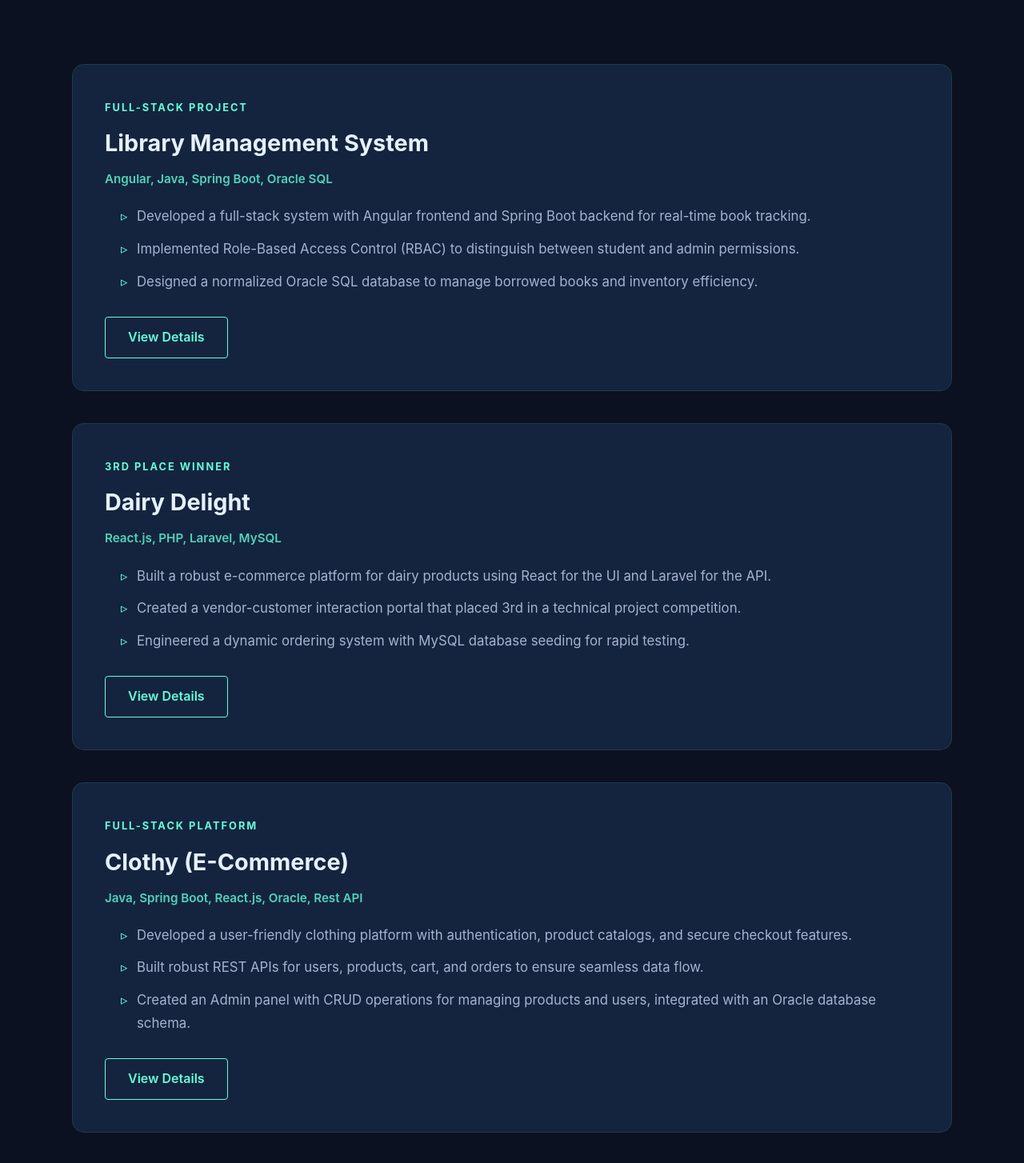
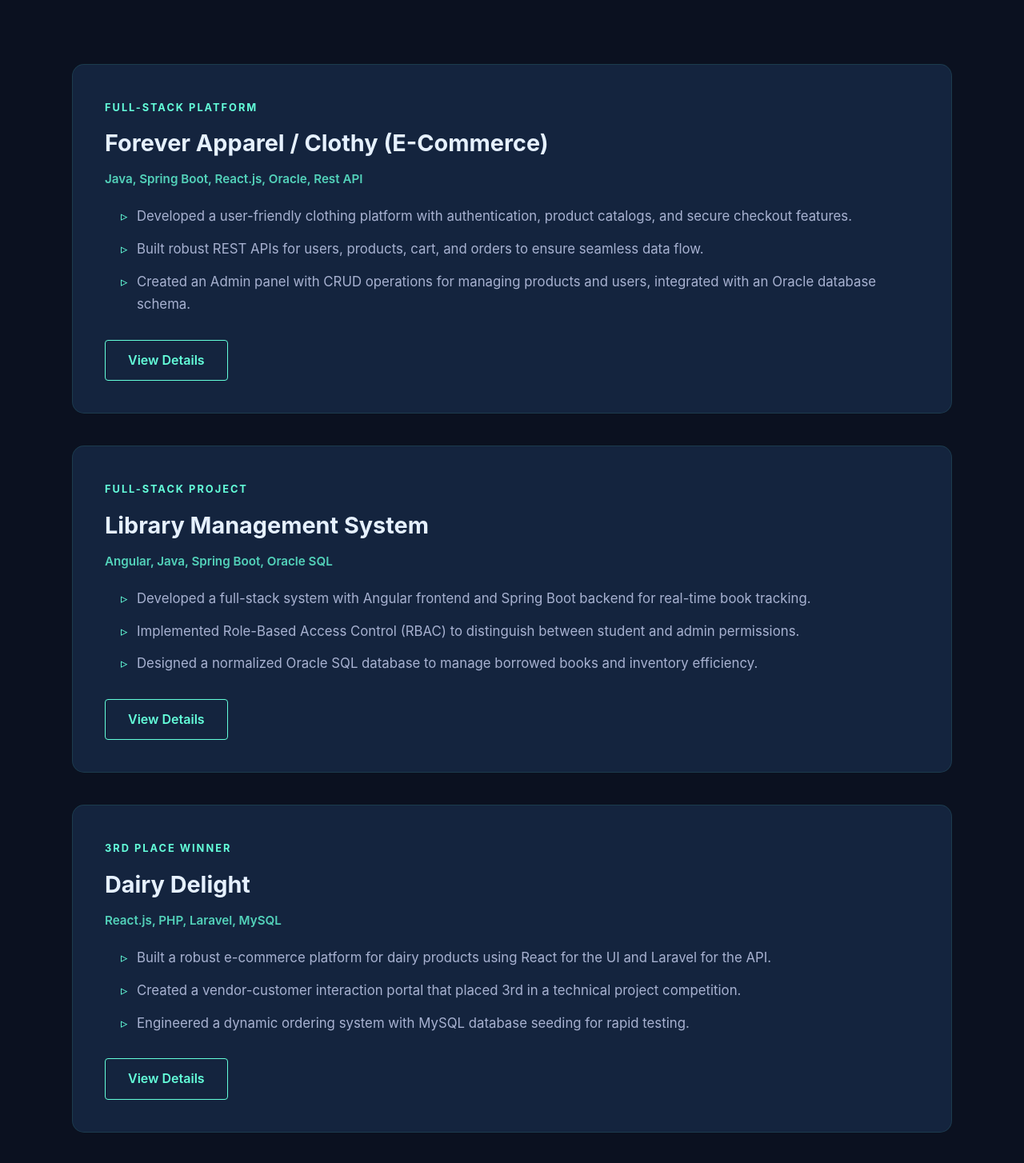
Before and after one commit to Vaibhav1872/portfolio, a React (Vite) app: page / in a window 1280 px wide. Shown: the part 3528-4982 px from the top of the page at 80% size. Built offline with nearby package versions, Linux system fonts and the light colour scheme; no server answers; the HTML template or start-up script is replaced by a standard one.

Commit message:
Update projects:Change Name Forever Apparel

```diff
--- a/src/components/Work.jsx
+++ b/src/components/Work.jsx
@@ -3,6 +3,19 @@ import '../Style/Work.css';
 
 const Projects = () => {
   const projects = [
+
+      {
+      title: "Forever Apparel / Clothy (E-Commerce)",
+      category: "FULL-STACK PLATFORM",
+      tech: "Java, Spring Boot, React.js, Oracle, Rest API",
+      points: [
+        "Developed a user-friendly clothing platform with authentication, product catalogs, and secure checkout features.",
+        "Built robust REST APIs for users, products, cart, and orders to ensure seamless data flow.",
+        "Created an Admin panel with CRUD operations for managing products and users, integrated with an Oracle database schema."
+      ],
+      demo: "#"
+    }
+    ,
     {
       title: "Library Management System",
       category: "FULL-STACK PROJECT",
@@ -25,17 +38,7 @@ const Projects = () => {
       ],
       demo: "#"
     },
-    {
-      title: "Clothy (E-Commerce)",
-      category: "FULL-STACK PLATFORM",
-      tech: "Java, Spring Boot, React.js, Oracle, Rest API",
-      points: [
-        "Developed a user-friendly clothing platform with authentication, product catalogs, and secure checkout features.",
-        "Built robust REST APIs for users, products, cart, and orders to ensure seamless data flow.",
-        "Created an Admin panel with CRUD operations for managing products and users, integrated with an Oracle database schema."
-      ],
-      demo: "#"
-    },
+
     {
       title: "WebReach Backlinking",
       category: "SEO & CMS PLATFORM",
```
